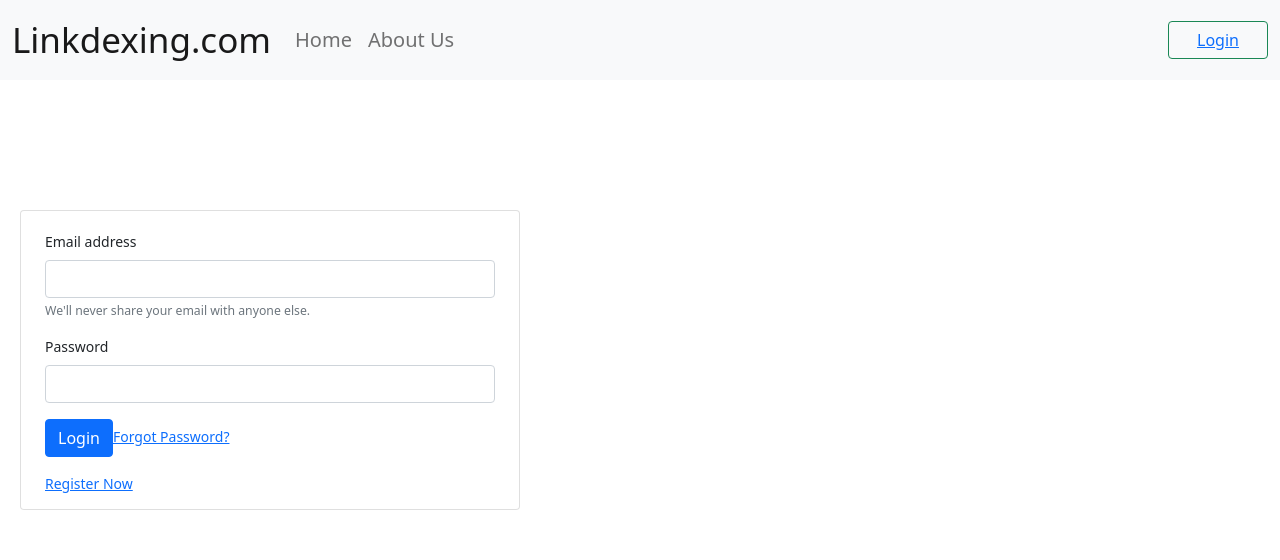
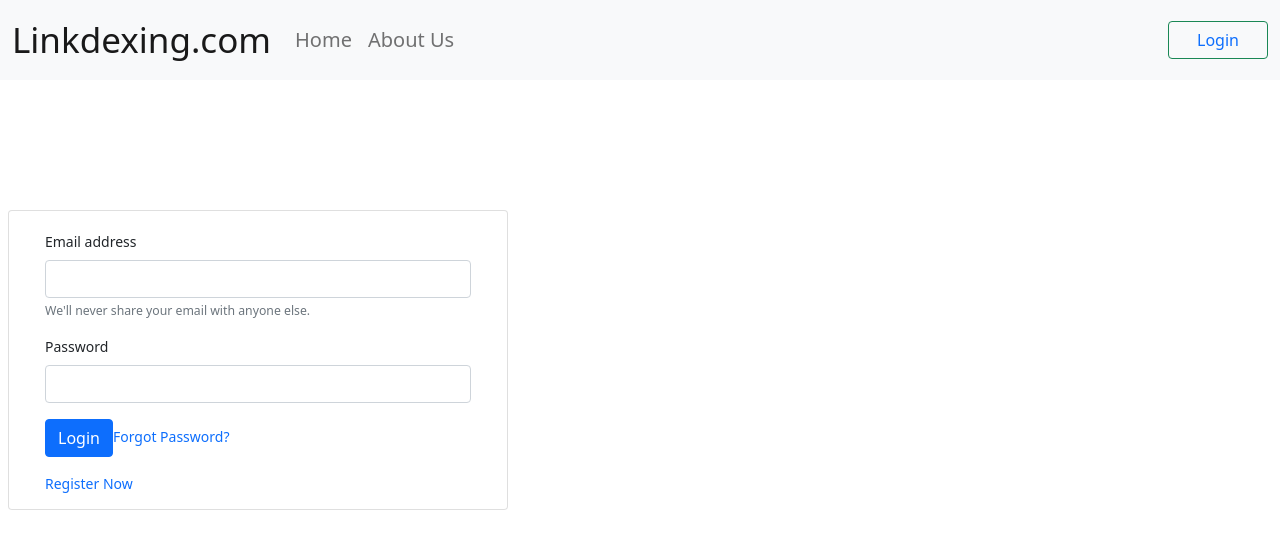
Before and after one commit to linkdexing/React, a Next.js app: page /login in a window 1280 px wide. Shown: the top 560 px of the page. Built offline with nearby package versions, Linux system fonts and the light colour scheme.

Commit message:
Intial
Signed-off-by: Jasmeet.Singh2 <jasmeet.singh2@ibm.com>

```diff
--- a/pages/_app.js
+++ b/pages/_app.js
@@ -1,6 +1,15 @@
-import '../styles/global.css'
-import 'bootstrap/dist/css/bootstrap.css'
+import "bootstrap/dist/css/bootstrap.css";
+import "../styles/global.css";
+import Footer from "../components/footer";
+import Header from "../components/header";
 
 export default function App({ Component, pageProps }) {
-  return <Component {...pageProps} />
+  return (
+    <div>
+      <Header />
+      {/* <Login /> */}
+      <Component {...pageProps} />
+      <Footer />
+    </div>
+  );
 }
--- a/pages/login.js
+++ b/pages/login.js
@@ -1,14 +1,11 @@
 import React from "react";
 import Link from "next/link";
-import Footer from "../components/footer";
-import Header from "../components/header";
 
 export default function login() {
   return (
-    <div>
-      <Header />
+    <div class="row">
       <div
-        class="card"
+        class="card col-8"
         style={{ width: 500, height: 300, marginTop: 130, marginLeft: 20 }}
       >
         <div class="card-body">
@@ -55,7 +52,6 @@ export default function login() {
           </form>
         </div>
       </div>
-      <Footer />
     </div>
   );
 }
--- a/pages/register.js
+++ b/pages/register.js
@@ -5,7 +5,6 @@ import Header from "../components/header";
 export default function register() {
   return (
     <div>
-      <Header />
       <div
         class="card"
         style={{ width: 500, height: 370, marginTop: 100, marginLeft: 20 }}
@@ -53,7 +52,6 @@ export default function register() {
           </form>
         </div>
       </div>
-      <Footer />
     </div>
   );
 }
--- a/styles/global.css
+++ b/styles/global.css
@@ -7,3 +7,7 @@
   padding: 1%;
   background-color: #dae4ee;
 }
+
+a {
+  text-decoration: none;
+}
```
Also changed, not shown: pages/index.js (+2 -9 lines).
